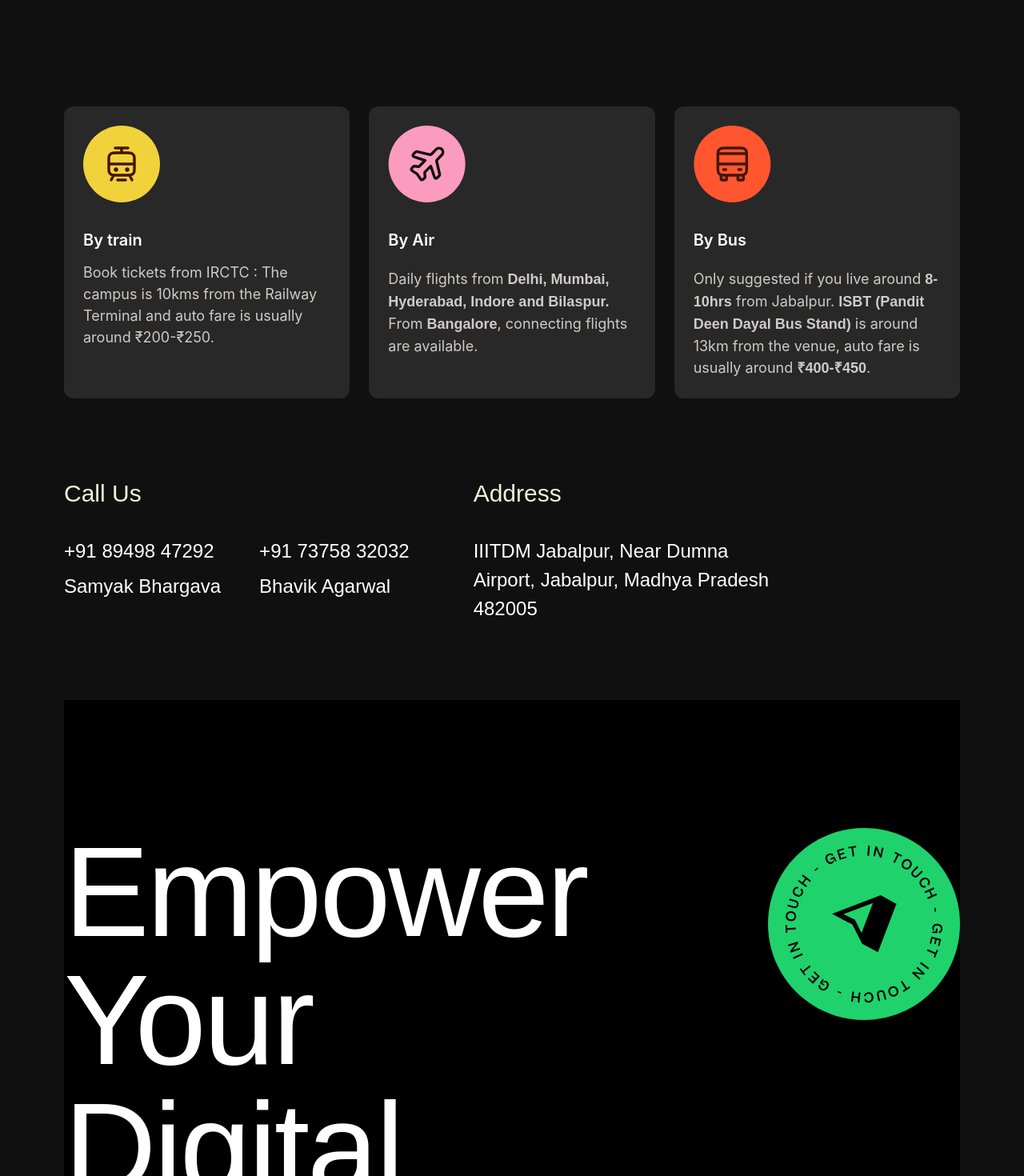
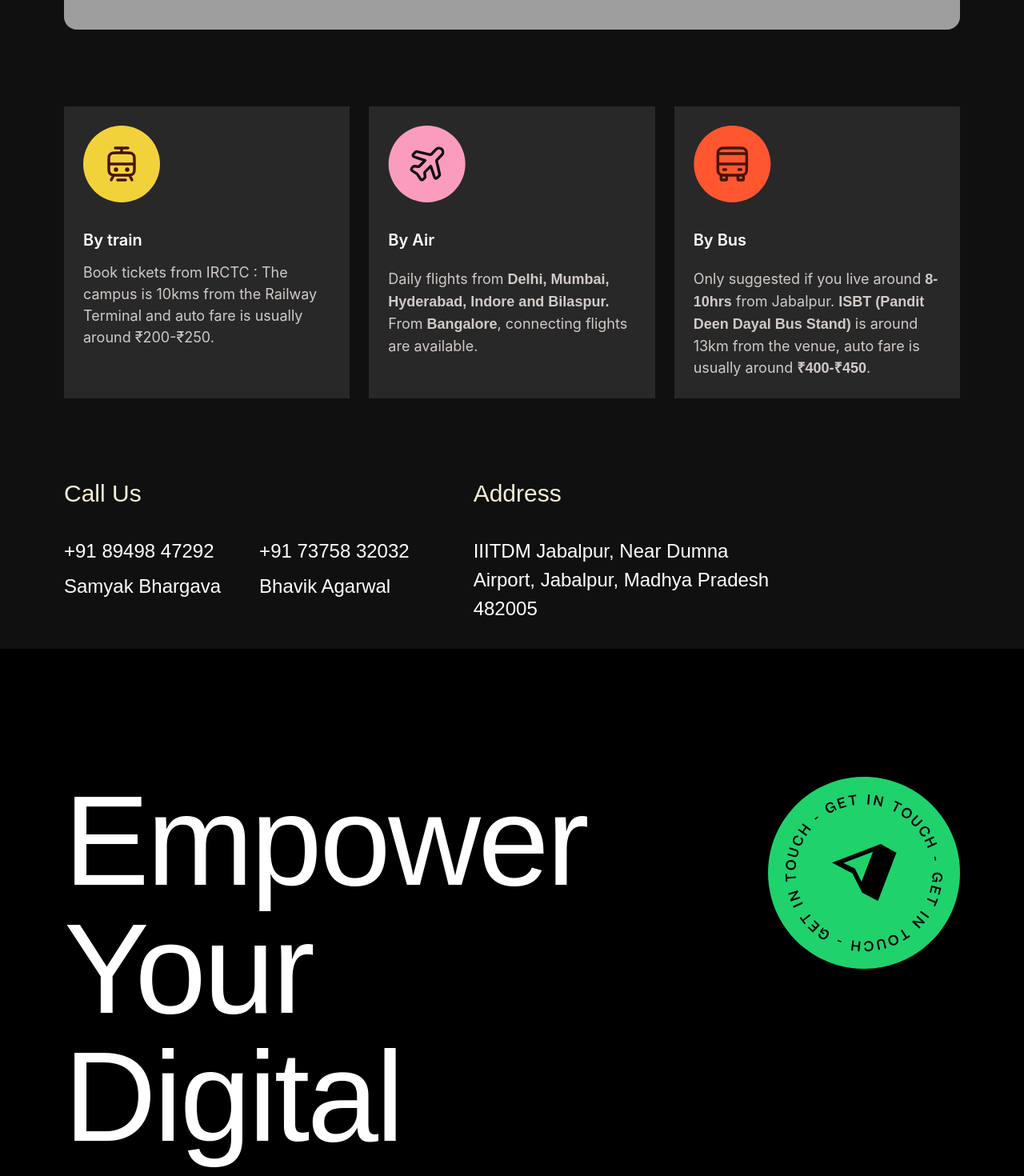
Before and after one commit to BitByte-TPC/hackbyte, a Next.js app: page /contact in a window 1280 px wide. Shown: the part 1220-2690 px from the top of the page at 80% size. Built offline with nearby package versions, Linux system fonts and the light colour scheme; grey boxes are pictures that could not be loaded; a web font is replaced by a local one.

Commit message:
minor changes

```diff
--- a/app/about/page.jsx
+++ b/app/about/page.jsx
@@ -393,8 +393,8 @@ export default function About() {
       <div className="relative bg-[#000000] w-full h-full flex flex-col justify-end pt-48 md:pt-60 lg:pt-80">
         <NewsLetter />
         <div
-          className="flex flex-col justify-between gap-20 md:flex-row px-6
-          md:px-8 xl:px-20 py-20"
+          className="flex flex-col justify-between gap-20 md:flex-row
+            px-6 md:px-8 xl:px-20 py-20"
         >
           <p
             className="max-w-3xl text-6xl md:text-[5.5rem] lg:text-9xl xl:text-[10rem]
--- a/app/contact/page.jsx
+++ b/app/contact/page.jsx
@@ -19,9 +19,10 @@ export const metadata = {
 
 export default function Contact() {
   return (
+    <>
       <div
         className="bg-[#101010] flex flex-col min-h-screen
-        p-4 md:pt-8 md:px-0"
+        p-4 md:py-8 md:px-0 "
       >
         <Navbar />
 
@@ -73,10 +74,7 @@ export default function Contact() {
           </div>
 
           <div className="grid grid-cols-1 gap-6 md:grid-cols-2 xl:grid-cols-3">
-          <div
-            className="flex flex-col items-start p-6 gap-8
-            bg-[rgba(249,250,251,0.10)] rounded-xl"
-          >
+            <div className="flex flex-col items-start p-6 gap-8 bg-[rgba(249,250,251,0.10)]">
               <img src="/contactPage/trainIcon.svg" alt="By Train" />
               <div className="flex flex-col items-start gap-3">
                 <p className="text-white font-['Inter'] text-[1.125rem] font-[600] md:text-[1.25rem]">
@@ -89,10 +87,7 @@ export default function Contact() {
               </div>
             </div>
 
-          <div
-            className="flex flex-col items-start p-6 gap-8
-            bg-[rgba(249,250,251,0.10)] rounded-xl"
-          >
+            <div className="flex flex-col items-start p-6 gap-8 bg-[rgba(249,250,251,0.10)]">
               <img src="/contactPage/planeIcon.svg" alt="By Flight" />
               <div className="flex flex-col items-start gap-5">
                 <p className="text-white font-['Inter'] text-[1.125rem] font-[600] md:text-[1.25rem]">
@@ -109,10 +104,7 @@ export default function Contact() {
               </div>
             </div>
 
-          <div
-            className="flex flex-col items-start p-6 gap-8
-            bg-[rgba(249,250,251,0.10)] rounded-xl"
-          >
+            <div className="flex flex-col items-start p-6 gap-8 bg-[rgba(249,250,251,0.10)]">
               <img src="/contactPage/busIcon.svg" alt="By Bus" />
               <div className="flex flex-col items-start gap-5">
                 <p className="text-white font-['Inter'] text-[1.125rem] font-[600] md:text-[1.25rem]">
@@ -163,9 +155,13 @@ export default function Contact() {
               </p>
             </div>
           </div>
-
-        <div className="bg-black w-full h-full">
-          <div className="flex flex-col justify-between gap-20 md:flex-row py-24 lg:py-40">
+        </div>
+      </div>
+      <div className="bg-black w-full h-full py-24 lg:py-40">
+        <div
+          className="flex flex-col justify-between gap-20 md:flex-row
+          px-4 md:px-8 xl:px-20 2xl:px-40"
+        >
           <p
             className="max-w-3xl text-6xl md:text-[5.5rem] lg:text-9xl xl:text-[10rem]
               text-white font-normal font-['Clash Grotesk'] md:leading-[8rem]
@@ -183,8 +179,7 @@ export default function Contact() {
           />
         </div>
       </div>
-      </div>
       <Footer />
-    </div>
+    </>
   );
 }
```
Lines whose indentation alone changed are shown as unchanged.
